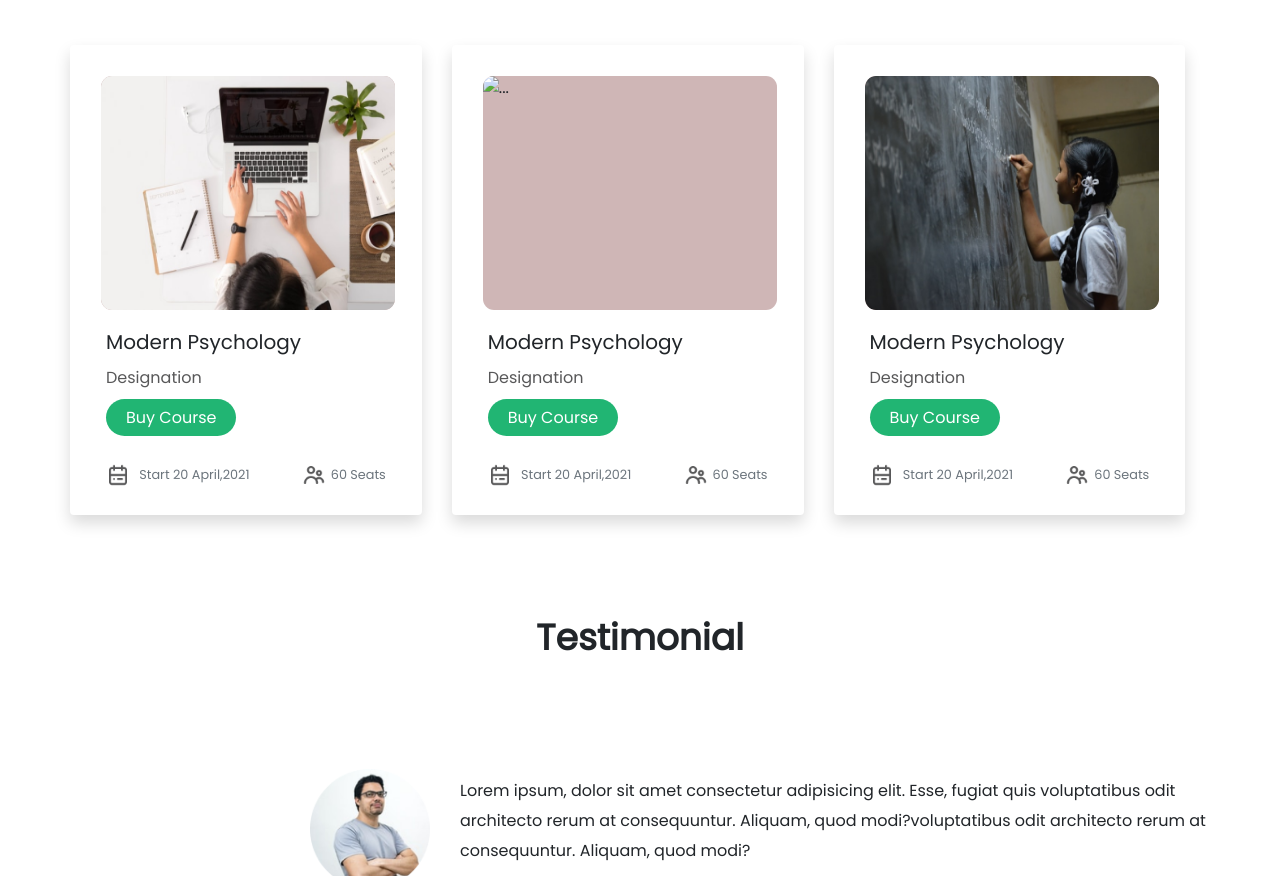
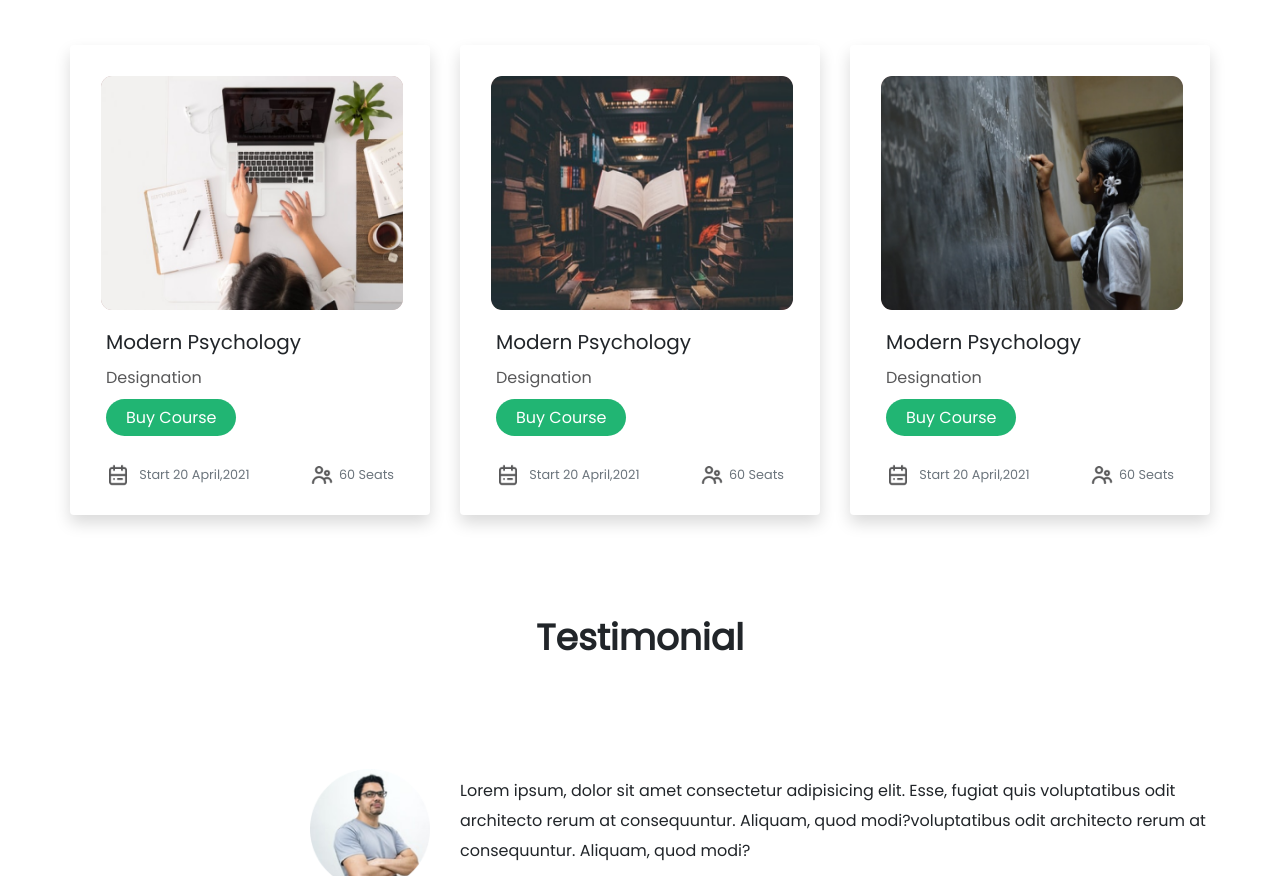
Before and after one commit to AbdullahMohammadKhan/e-school, a plain HTML site: page index.html in a window 1280 px wide. Shown: the part 1219-2095 px from the top of the page. Drawn offline with nearby package versions, Linux system fonts and the light colour scheme; the site is published under a folder, as on GitHub Pages, so addresses that start at the root find nothing.

Commit message:
clear now

```diff
--- a/index.html
+++ b/index.html
@@ -171,7 +171,7 @@ line-height: 54px;">
             </div>
           </div>
           <div class="card shadow p-3 mb-5 bg-white rounded">
-            <img src="/Photos/Morder psyc.png" class="card-img-top" alt="..." />
+            <img src="./Photos/Morder psyc.png" class="card-img-top" alt="..." />
             <div class="card-body">
               <h5 class="card-title">Modern Psychology</h5>
               <p class="card-text">
```
